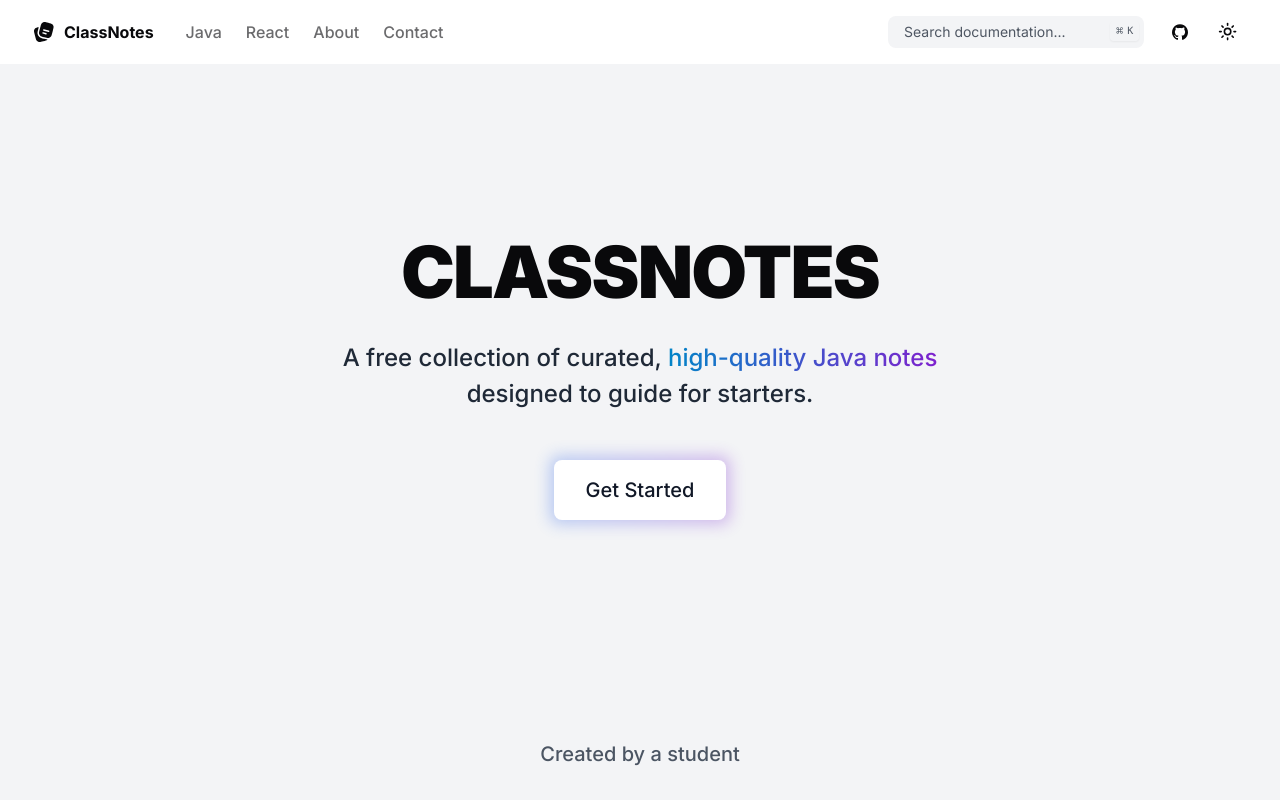
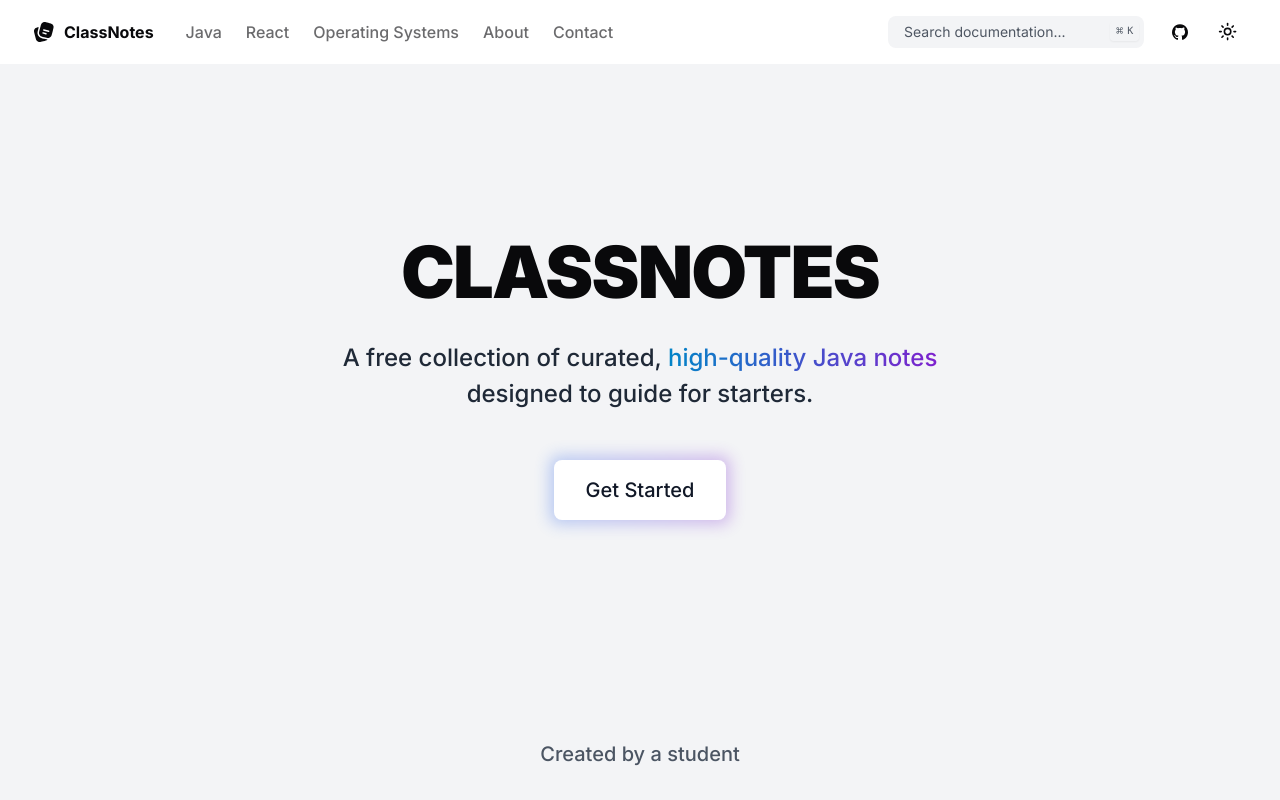
Before and after one commit to venkatk-git/classnotes, a Next.js app: page / in a window 1280 px wide. Built offline with nearby package versions, Linux system fonts and the light colour scheme.

Commit message:
content: add os questions

```diff
--- a/components/main-nav.tsx
+++ b/components/main-nav.tsx
@@ -41,6 +41,17 @@ export function MainNav() {
             <Link
                 className={cn(
                     "text-md font-medium transition-colors hover:text-primary hidden sm:inline-block",
+                    pathname === "/os"
+                        ? "text-foreground"
+                        : "text-foreground/60"
+                )}
+                href="/os"
+            >
+                Operating Systems
+            </Link>
+            <Link
+                className={cn(
+                    "text-md font-medium transition-colors hover:text-primary hidden sm:inline-block",
                     pathname === "/about"
                         ? "text-foreground"
                         : "text-foreground/60"
--- a/components/mobile-nav.tsx
+++ b/components/mobile-nav.tsx
@@ -38,6 +38,12 @@ export function MobileNav() {
                 <div className="flex flex-col gap-3 mt-3">
                     <MobileLink href="/java" onOpenChange={setOpen}>
                         Java
+                    </MobileLink>
+                    <MobileLink href="/react" onOpenChange={setOpen}>
+                        React
+                    </MobileLink>
+                    <MobileLink href="/os" onOpenChange={setOpen}>
+                        Operating Systems
                     </MobileLink>
                     <MobileLink href="/java" onOpenChange={setOpen}>
                         About
```
